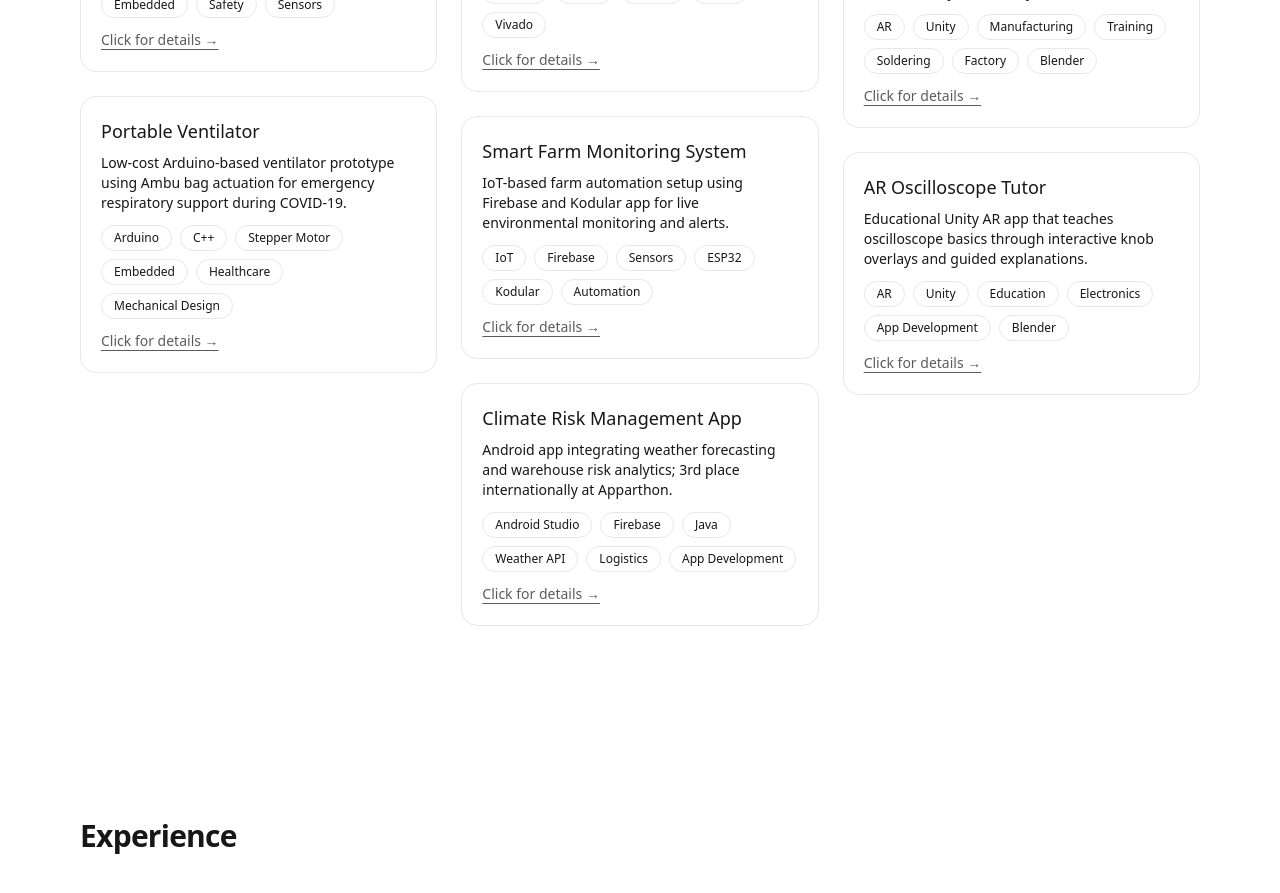
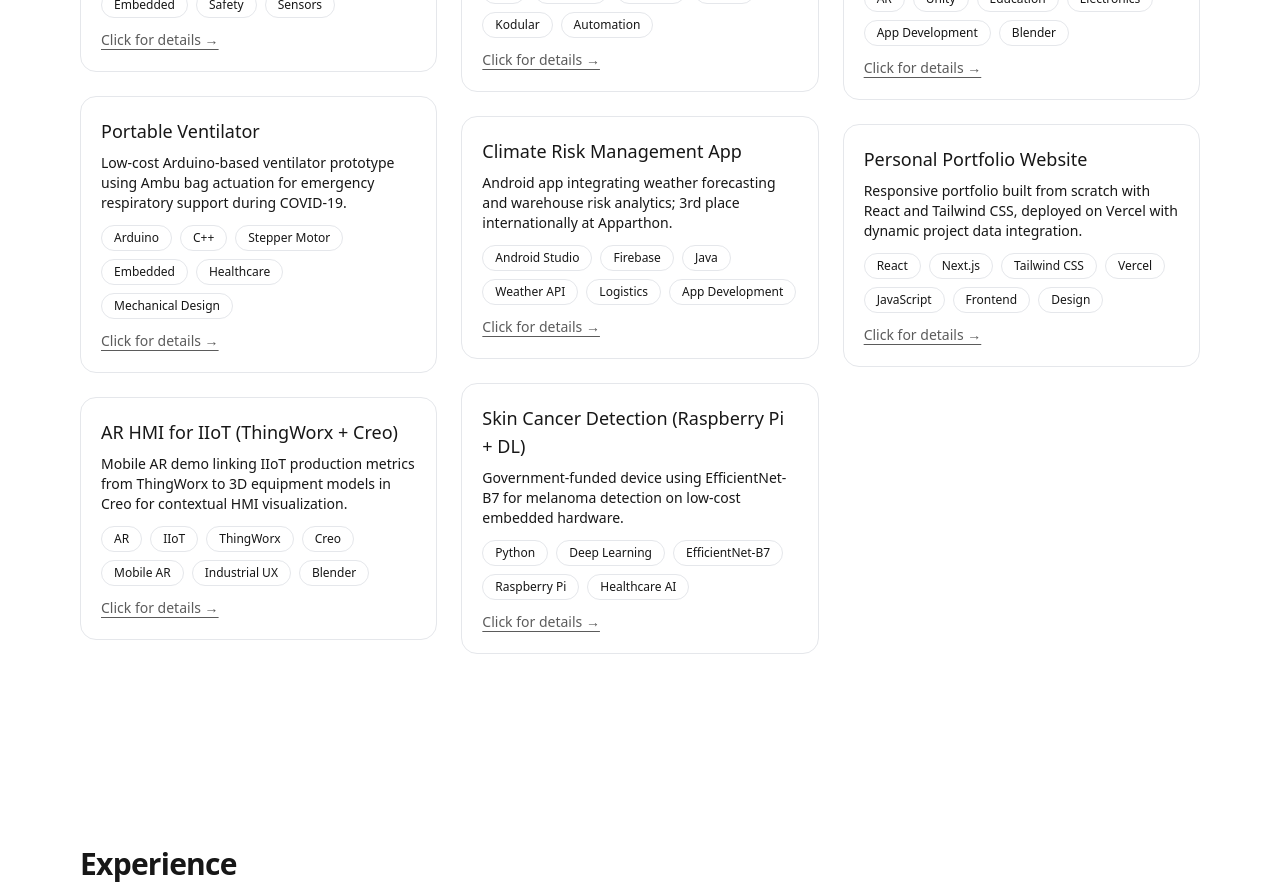
Before and after one commit to amoghamp2-code/Website, a React (Vite) app: page / in a window 1280 px wide. Shown: the part 1500-2393 px from the top of the page. Built offline with nearby package versions, Linux system fonts and the light colour scheme.

Commit message:
project changes

```diff
--- a/src/data/projects.js
+++ b/src/data/projects.js
@@ -210,7 +210,29 @@ export const projects = [
       "Demonstrated the potential of AR for quick, low-cost educational content creation."
     ]
   }
-}
+},
+{
+  slug: "personal-portfolio",
+  title: "Personal Portfolio Website",
+  desc: "Responsive portfolio built from scratch with React and Tailwind CSS, deployed on Vercel with dynamic project data integration.",
+  tags: ["React", "Next.js", "Tailwind CSS", "Vercel", "JavaScript", "Frontend", "Design"],
+  detail: {
+    problem: "Needed a clean, fast, and maintainable web space to showcase academic, industrial, and research projects with version-controlled updates.",
+    approach: [
+      "Designed and developed the site structure in React/Next.js with modular components for easy scaling.",
+      "Used Tailwind CSS for responsive styling and minimal layout overhead across desktop and mobile.",
+      "Configured project data through JSON objects to allow easy content updates without modifying code logic.",
+      "Deployed and continuously updated the site on Vercel with Git integration and automatic builds on commit.",
+      "Optimized metadata, performance, and accessibility for smooth viewing and indexing."
+    ],
+    results: [
+      "Live interactive portfolio displaying categorized technical projects and research outcomes.",
+      "Fully responsive UI with rapid load times and lightweight design (no external heavy frameworks).",
+      "Easily extendable—new projects, sections, or visual styles can be added with minimal code changes."
+    ]
+  }
+},
+
 
 
 ];
```
